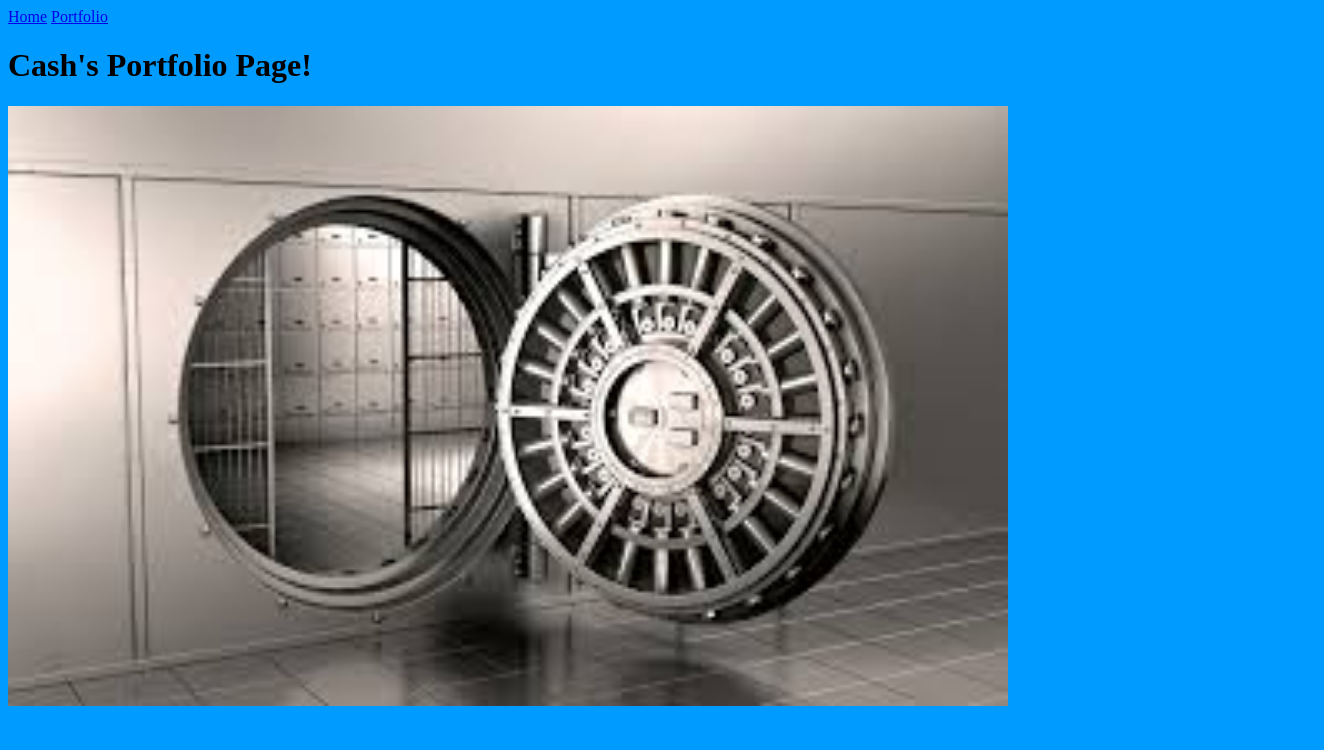
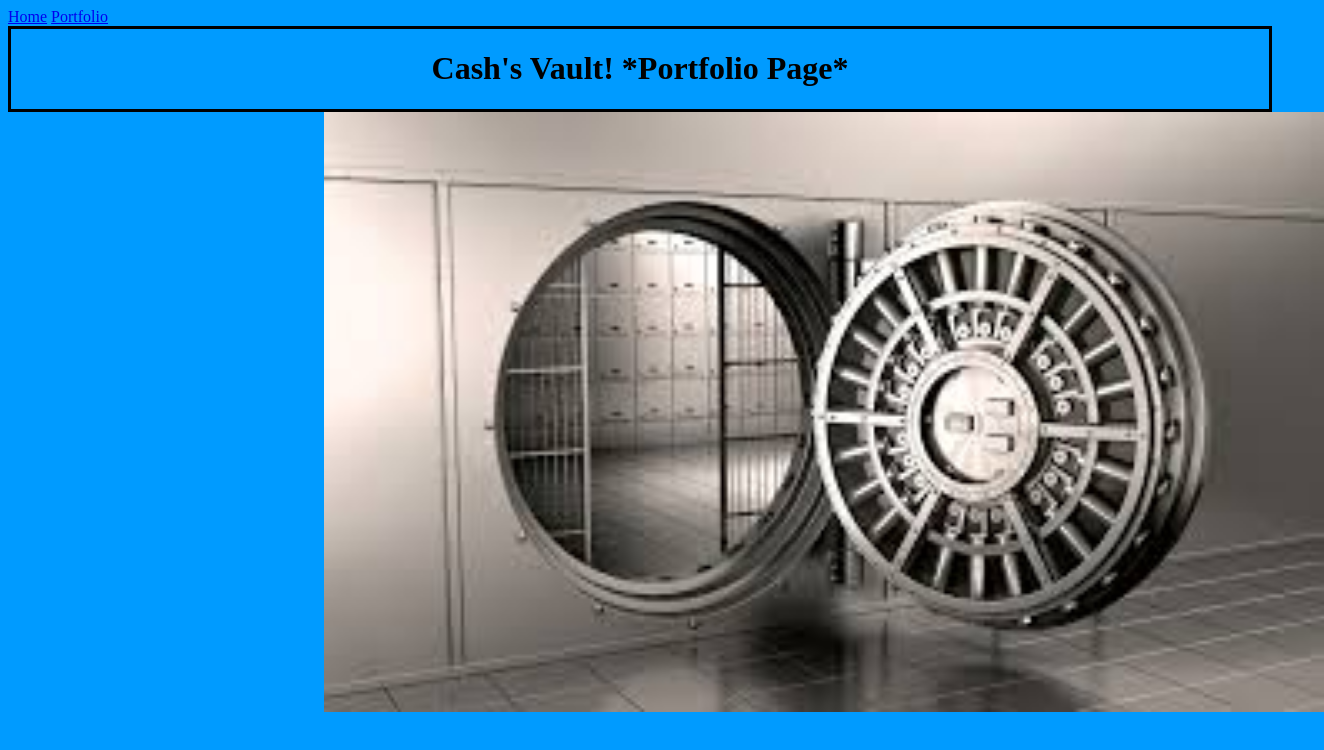
Before and after one commit to cash-galloway/cash-galloway.github.io, a plain HTML site: page portfolio.html in a window 1280 px wide. Shown: the whole page, 1324 px wide, since content can reach past the window. Drawn offline with Linux system fonts and the light colour scheme.

```diff
--- a/portfolio.html
+++ b/portfolio.html
@@ -5,15 +5,29 @@
 		<title>Home</title>
 
 <style>
-body {
-  background-color: rgb(0,155,255);
-
+.center {
+display: block;
+    margin: auto;
+    width: 50%;
+}
+ .centertext {
+    text-align: center;
+    border: 3px solid black;
+}
+  body{background-color: rgb(0,155,255);}
 </style>
 	</head>
+
 	<body>
-		<a href="home.html">Home</a>
+		<a href="index.html">Home</a>
 		<a href="portfolio.html">Portfolio</a>
-	<h1>Cash's Portfolio Page!</h1>
+<div class="centertext">
+	<h1>Cash's Vault! *Portfolio Page*</h1>
+</div>
+
+	<div class="center">
 		<img src="images/cashvault.jpg" height="600" width="1000">
+		</div>
 	</body>
+
 </html>
```
Also changed, not shown: home.html (deleted, +0 -23 lines), index.html (added, +40 -0 lines).
